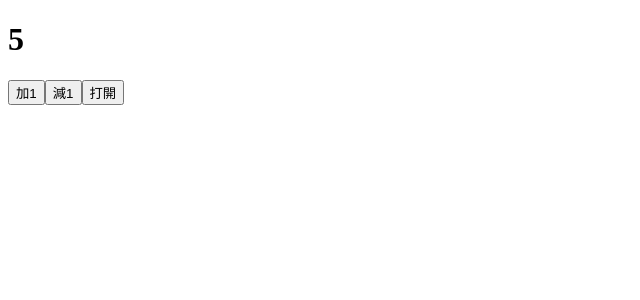
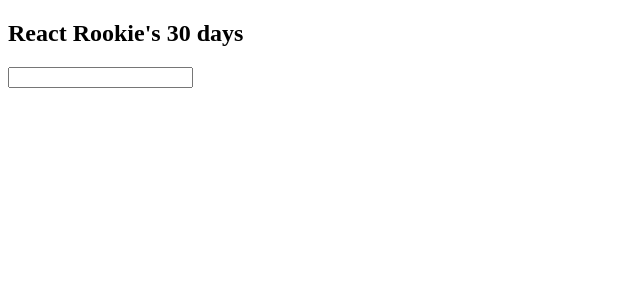
Before and after one commit to WeiHaoEric/react_30days, a React (Create React App) app in the folder my-app/: page / in a window 1280 px wide. Shown: the top 300 px of the page, without its empty margins (0-640 px from the left). Built offline with nearby package versions, Linux system fonts and the light colour scheme.

Commit message:
day12: context demo1

```diff
--- /dev/null
+++ b/my-app/src/components/Context_Example/Input.js
@@ -0,0 +1,12 @@
+import React, { useContext } from "react";
+import { MsgStore } from "./Message";
+
+export default function Input() {
+  const { titleState, titleFunc } = useContext(MsgStore); //<--傳遞時用object, 因此接收時，也用object
+  console.log("get titleState from Context:" + titleState);
+  return (
+    <>
+      <input onChange={(e) => titleFunc(e.target.value)}></input>
+    </>
+  );
+}
--- /dev/null
+++ b/my-app/src/components/Context_Example/Message.js
@@ -0,0 +1,15 @@
+import React, { createContext, useState } from "react";
+import Input from "./Input";
+export const MsgStore = createContext(); //<--在這裡建立一個context物件，並export出去，預備給其他component使用
+
+export default function Message() {
+  const [titleText, setTitleText] = useState("React Rookie's 30 days"); //<--useState設定
+  return (
+    <MsgStore.Provider
+      value={{ titleState: titleText, titleFunc: setTitleText }}
+    >
+      <h2>{titleText}</h2>
+      <Input />
+    </MsgStore.Provider>
+  );
+}
--- a/my-app/src/index.js
+++ b/my-app/src/index.js
@@ -1,8 +1,8 @@
 import React from 'react';
 import ReactDOM from 'react-dom';
-import Counter from "./components/Counter";
+import Message from "./components/Context_Example/Message";
 
 ReactDOM.render(
-  <Counter/>,
+  <Message/>,
   document.getElementById('root')
 );
```
